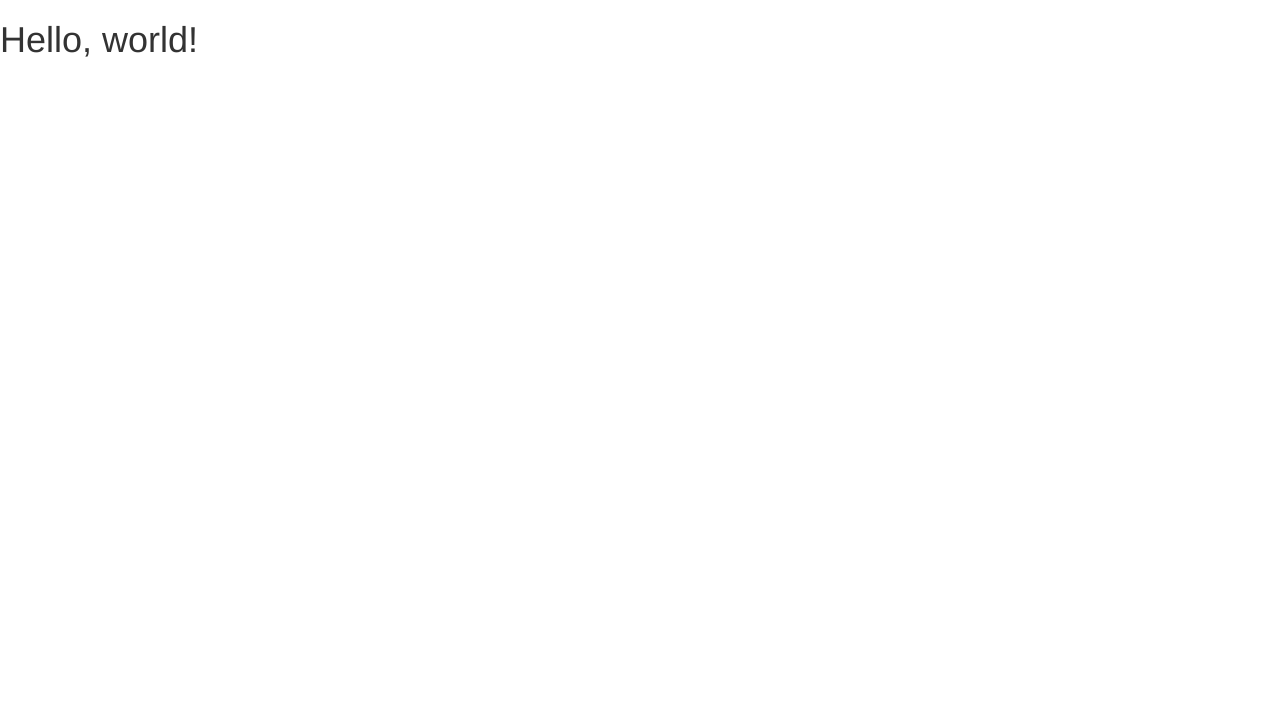
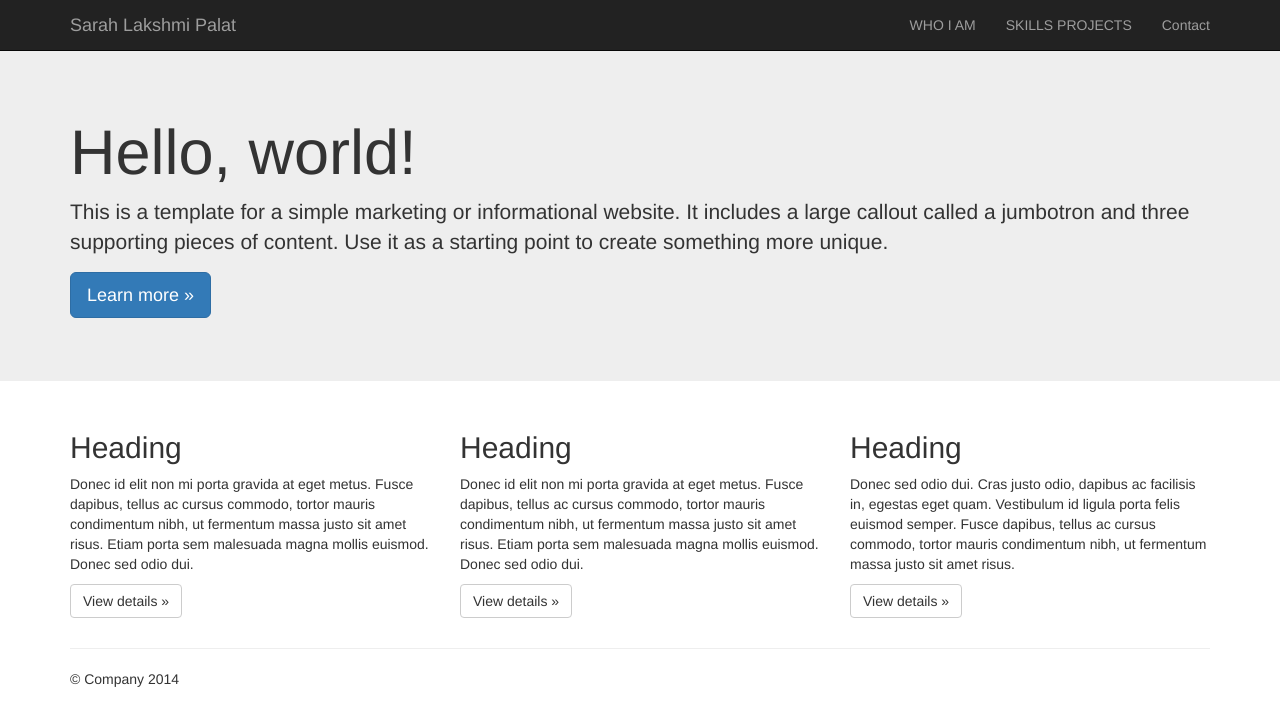
Before and after one commit to slakshm5/site1, a plain HTML site: page index.html in a window 1280 px wide. Drawn offline with nearby package versions, Linux system fonts and the light colour scheme.

Commit message:
edits to index.html

```diff
--- /dev/null
+++ b/css/custom.css
@@ -0,0 +1,5 @@
+/* Move down content because we have a fixed navbar that is 50px tall */
+body {
+  padding-top: 50px;
+  padding-bottom: 20px;
+}
--- a/index.html
+++ b/index.html
@@ -1,3 +1,4 @@
+
 <!DOCTYPE html>
 <html lang="en">
   <head>
@@ -5,24 +6,95 @@
     <meta http-equiv="X-UA-Compatible" content="IE=edge">
     <meta name="viewport" content="width=device-width, initial-scale=1">
     <!-- The above 3 meta tags *must* come first in the head; any other head content must come *after* these tags -->
-    <title>Bootstrap 101 Template</title>
+    <meta name="description" content="">
+    <meta name="author" content="">
+    <link rel="icon" href="../../favicon.ico">
 
-    <!-- Bootstrap -->
+    <title>Jumbotron Template for Bootstrap</title>
+
+    <!-- Bootstrap core CSS -->
     <link href="css/bootstrap.min.css" rel="stylesheet">
 
+    <!-- Custom styles for this template -->
+    <link href="css/custom.css" rel="stylesheet">
+
+    <!-- Just for debugging purposes. Don't actually copy these 2 lines! -->
+    <!--[if lt IE 9]><script src="../../assets/js/ie8-responsive-file-warning.js"></script><![endif]-->
+    <script src="../../assets/js/ie-emulation-modes-warning.js"></script>
+
     <!-- HTML5 shim and Respond.js for IE8 support of HTML5 elements and media queries -->
-    <!-- WARNING: Respond.js doesn't work if you view the page via file:// -->
     <!--[if lt IE 9]>
       <script src="https://oss.maxcdn.com/html5shiv/3.7.2/html5shiv.min.js"></script>
       <script src="https://oss.maxcdn.com/respond/1.4.2/respond.min.js"></script>
     <![endif]-->
   </head>
+
   <body>
-    <h1>Hello, world!</h1>
 
-    <!-- jQuery (necessary for Bootstrap's JavaScript plugins) -->
+    <nav class="navbar navbar-inverse navbar-fixed-top">
+      <div class="container">
+        <div class="navbar-header">
+          <button type="button" class="navbar-toggle collapsed" data-toggle="collapse" data-target="#navbar" aria-expanded="false" aria-controls="navbar">
+            <span class="sr-only">Toggle navigation</span>
+            <span class="icon-bar"></span>
+            <span class="icon-bar"></span>
+            <span class="icon-bar"></span>
+          </button>
+          <a class="navbar-brand" href="#">Sarah Lakshmi Palat</a>
+        </div>
+        <div id="navbar" class="collapse navbar-collapse">
+          <ul class="nav navbar-nav navbar-right">
+            <li><a href="#">WHO I AM</a></li>
+            <li><a href="#about">SKILLS PROJECTS</a></li>
+            <li><a href="#contact">Contact</a></li>
+          </ul>
+        </div><!--/.nav-collapse -->
+      </div>
+    </nav>
+
+    <!-- Main jumbotron for a primary marketing message or call to action -->
+    <div class="jumbotron">
+      <div class="container">
+        <h1>Hello, world!</h1>
+        <p>This is a template for a simple marketing or informational website. It includes a large callout called a jumbotron and three supporting pieces of content. Use it as a starting point to create something more unique.</p>
+        <p><a class="btn btn-primary btn-lg" href="#" role="button">Learn more &raquo;</a></p>
+      </div>
+    </div>
+
+    <div class="container">
+      <!-- Example row of columns -->
+      <div class="row">
+        <div class="col-md-4">
+          <h2>Heading</h2>
+          <p>Donec id elit non mi porta gravida at eget metus. Fusce dapibus, tellus ac cursus commodo, tortor mauris condimentum nibh, ut fermentum massa justo sit amet risus. Etiam porta sem malesuada magna mollis euismod. Donec sed odio dui. </p>
+          <p><a class="btn btn-default" href="#" role="button">View details &raquo;</a></p>
+        </div>
+        <div class="col-md-4">
+          <h2>Heading</h2>
+          <p>Donec id elit non mi porta gravida at eget metus. Fusce dapibus, tellus ac cursus commodo, tortor mauris condimentum nibh, ut fermentum massa justo sit amet risus. Etiam porta sem malesuada magna mollis euismod. Donec sed odio dui. </p>
+          <p><a class="btn btn-default" href="#" role="button">View details &raquo;</a></p>
+       </div>
+        <div class="col-md-4">
+          <h2>Heading</h2>
+          <p>Donec sed odio dui. Cras justo odio, dapibus ac facilisis in, egestas eget quam. Vestibulum id ligula porta felis euismod semper. Fusce dapibus, tellus ac cursus commodo, tortor mauris condimentum nibh, ut fermentum massa justo sit amet risus.</p>
+          <p><a class="btn btn-default" href="#" role="button">View details &raquo;</a></p>
+        </div>
+      </div>
+
+      <hr>
+
+      <footer>
+        <p>&copy; Company 2014</p>
+      </footer>
+    </div> <!-- /container -->
+
+
+    <!-- Bootstrap core JavaScript
+    ================================================== -->
+    <!-- Placed at the end of the document so the pages load faster -->
     <script src="https://ajax.googleapis.com/ajax/libs/jquery/1.11.3/jquery.min.js"></script>
-    <!-- Include all compiled plugins (below), or include individual files as needed -->
-    <script src="js/bootstrap.min.js"></script>
+    <script src="../../dist/js/bootstrap.min.js"></script>
+    <!-- IE10 viewport hack for Surface/desktop Windows 8 bug -->
+    <script src="../../assets/js/ie10-viewport-bug-workaround.js"></script>
   </body>
 </html>
```
